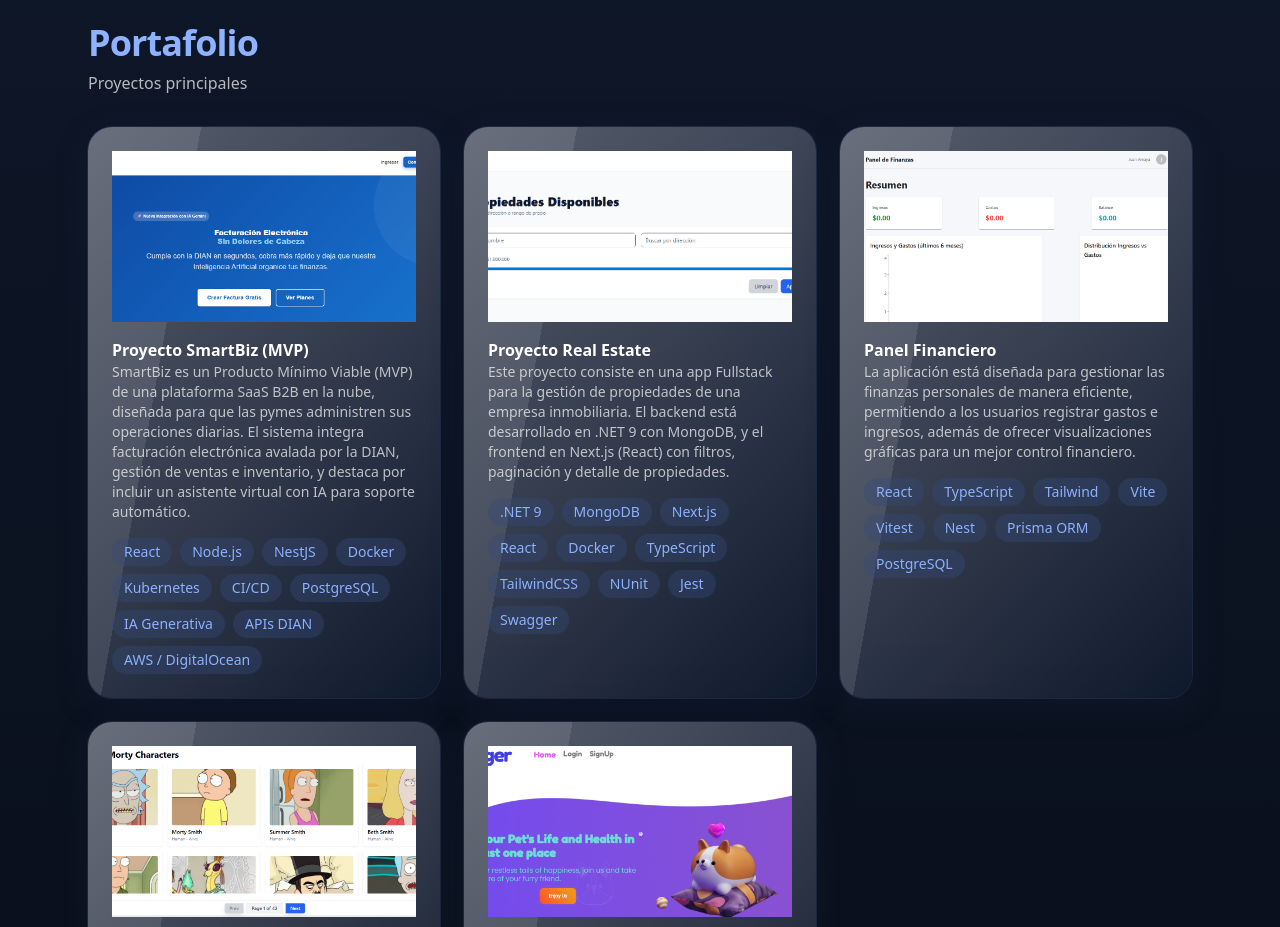
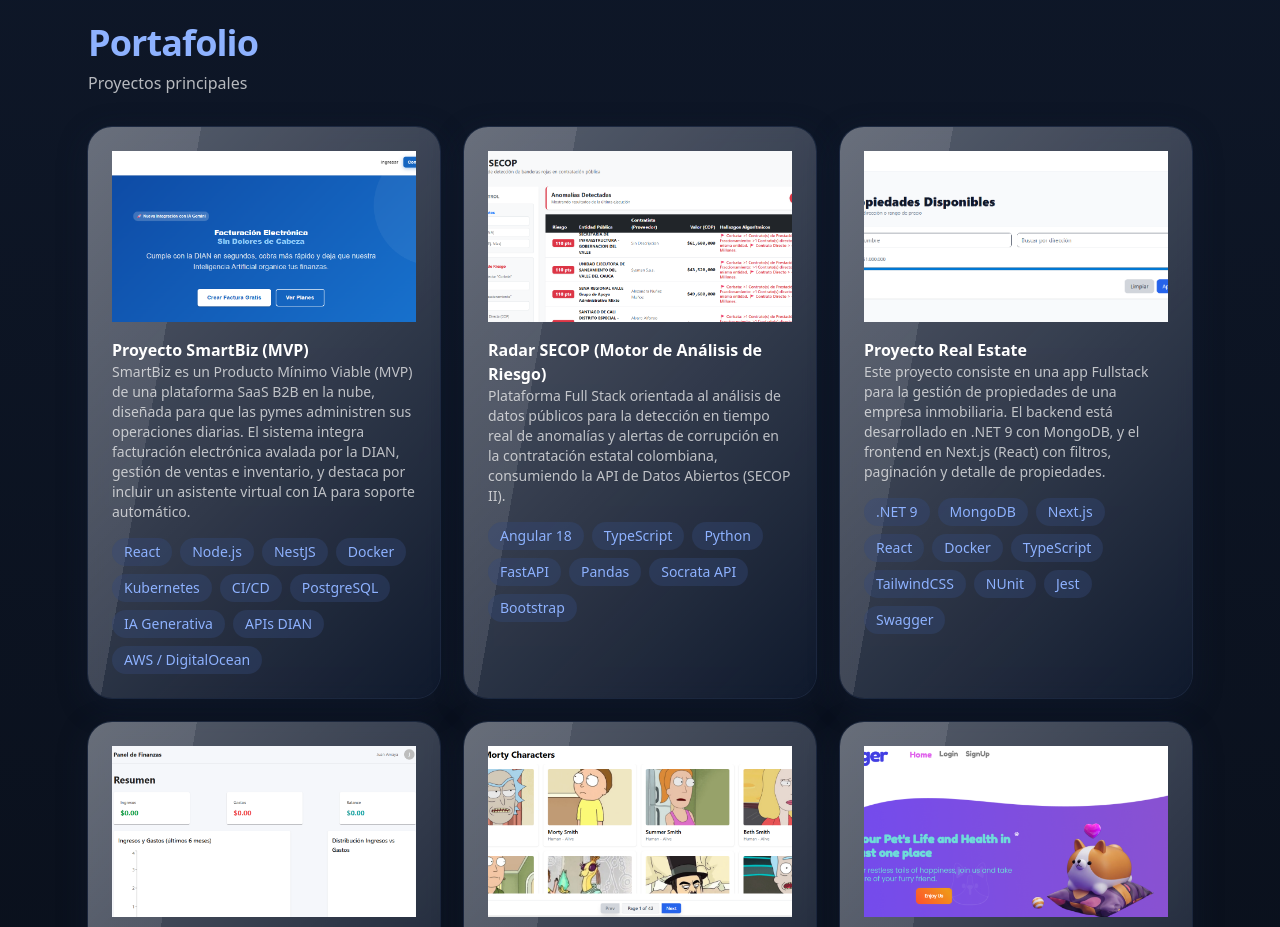
Before and after one commit to juasamaya/curriculum, a React (Vite) app: page / in a window 1280 px wide. Shown: the part 1360-2287 px from the top of the page. Built offline with nearby package versions, Linux system fonts and the light colour scheme.

Commit message:
adding secop project

```diff
--- a/src/content/i18n.ts
+++ b/src/content/i18n.ts
@@ -3,6 +3,7 @@
 import financialImage from './img/finance.png'
 import realStateImage from './img/real-state.png'
 import smartbizImage from './img/smartbiz.png'
+import secopImage from './img/secop.png'
 
 export const content = {
   en: {
@@ -54,6 +55,20 @@
         ],
         url: "https://smartbiz-app.netlify.app/",
         image: smartbizImage
+      },
+      {
+        title: "SECOP Radar (Data-Driven Risk Engine)",
+        desc: "A Full Stack data analysis platform designed to detect real-time anomalies and corruption red flags within Colombian public procurement by consuming the SECOP II Open Data API.",
+        techs: ["Angular 18", "TypeScript", "Python", "FastAPI", "Pandas", "Socrata API", "Bootstrap"],
+        bullets: [
+          "Engineered a dynamic Risk Engine using Python and Pandas to ingest, clean, and process thousands of public contract records in milliseconds.",
+          "Implemented mathematical algorithms and heuristics to automatically detect specific corruption patterns, such as contract fracturing and overlapping service agreements.",
+          "Built a high-performance RESTful API with FastAPI, featuring dynamic query parameters that allow users to calibrate the risk model's sensitivity.",
+          "Developed a responsive, state-of-the-art dashboard using Angular 18 (Standalone Components) to visualize critical data and control algorithmic thresholds.",
+          "Orchestrated real-time Open Data consumption, ensuring fault tolerance and robust data cleaning processes to handle inconsistencies in government datasets."
+        ],
+        url: "https://secop-dashboard.netlify.app/",
+        image: secopImage
       },
       {
         title: "Real Estate Project",
@@ -242,6 +257,20 @@
         image: smartbizImage
       },
       {
+        title: "Radar SECOP (Motor de Análisis de Riesgo)",
+        desc: "Plataforma Full Stack orientada al análisis de datos públicos para la detección en tiempo real de anomalías y alertas de corrupción en la contratación estatal colombiana, consumiendo la API de Datos Abiertos (SECOP II).",
+        techs: ["Angular 18", "TypeScript", "Python", "FastAPI", "Pandas", "Socrata API", "Bootstrap"],
+        bullets: [
+          "Diseñé y desarrollé un Motor de Riesgo (Risk Engine) en el backend utilizando Python y Pandas para limpiar, agrupar y procesar miles de registros estatales en milisegundos.",
+          "Implementé algoritmos matemáticos y heurísticos para detectar automáticamente patrones de corrupción, como el fraccionamiento de contratos y la sobreposición de fechas ('corbatas').",
+          "Construí una API RESTful de alto rendimiento con FastAPI, integrando parámetros dinámicos que permiten a los usuarios calibrar la sensibilidad del algoritmo de detección.",
+          "Desarrollé un dashboard interactivo y responsivo utilizando la última arquitectura de Angular 18 (Standalone Components) para la visualización estructurada de las banderas rojas.",
+          "Orquesté la ingesta de datos en tiempo real (Open Data) garantizando tolerancia a fallos y manejo de errores (Data Cleaning) ante inconsistencias en los registros del gobierno."
+        ],
+        url: "https://secop-dashboard.netlify.app/",
+        image: secopImage
+      },
+      {
         title: "Proyecto Real Estate",
         desc: "Este proyecto consiste en una app Fullstack para la gestión de propiedades de una empresa inmobiliaria. El backend está desarrollado en .NET 9 con MongoDB, y el frontend en Next.js (React) con filtros, paginación y detalle de propiedades.",
         techs: [".NET 9", "MongoDB", "Next.js", "React", "Docker", "TypeScript", "TailwindCSS", "NUnit", "Jest", "Swagger"],
```
Also changed, not shown: src/content/img/secop.png (added).
